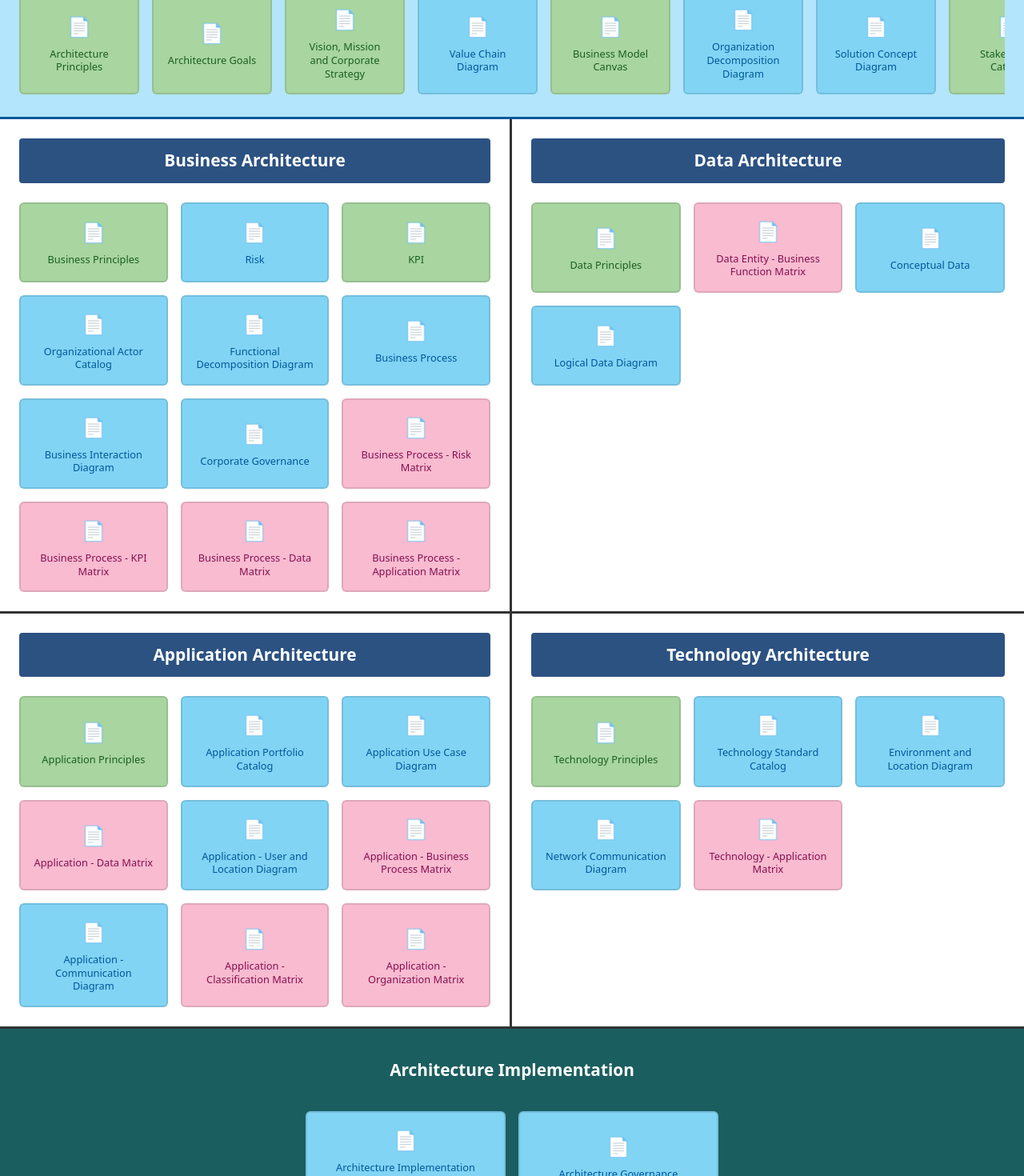
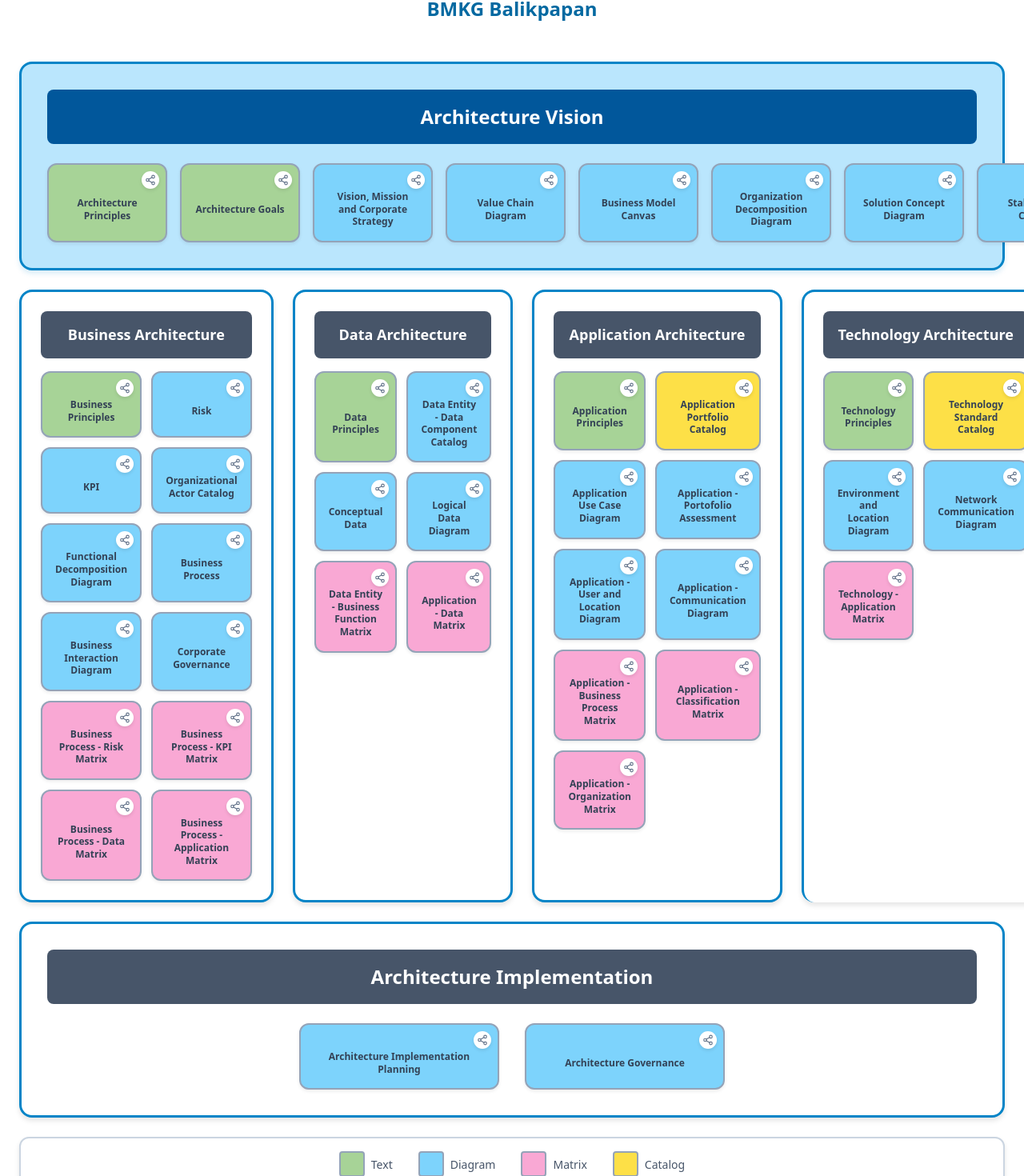
Before and after one commit to naomiguen/EA-MAGANG-BMKG, a React (Vite) app: page / in a window 1280 px wide. Shown: the part 6038-7508 px from the top of the page at 80% size. Built offline with nearby package versions, Linux system fonts and the light colour scheme; no server answers.

Commit message:
perbaikan tampilan dashboard

```diff
--- a/package.json
+++ b/package.json
@@ -10,7 +10,8 @@
     "preview": "vite preview"
   },
   "dependencies": {
-    "@supabase/supabase-js": "^2.89.0",
+    "@supabase/supabase-js": "^2.90.1",
+    "lucide-react": "^0.562.0",
     "react": "^19.2.0",
     "react-dom": "^19.2.0",
     "react-router-dom": "^7.11.0",
--- a/src/data/menuData.js
+++ b/src/data/menuData.js
@@ -2,17 +2,17 @@ export const architectureData = {
   vision: [
     { id: 1, title: "Architecture Principles", type: "text" },
     { id: 2, title: "Architecture Goals", type: "text" },
-      { id: 3, title: "Vision, Mission and Corporate Strategy", type: "text" },
-      { id: 4, title: "Value Chain Diagram", type: "diagram", path: "/value-chain" },
-      { id: 5, title: "Business Model Canvas", type: "text" },
+    { id: 3, title: "Vision, Mission and Corporate Strategy", type: "diagram" },
+    { id: 4, title: "Value Chain Diagram", type: "diagram" },
+    { id: 5, title: "Business Model Canvas", type: "diagram" },
     { id: 6, title: "Organization Decomposition Diagram", type: "diagram" },
     { id: 7, title: "Solution Concept Diagram", type: "diagram" },
-      { id: 8, title: "Stakeholder Catalog", type: "text" }
+    { id: 8, title: "Stakeholder Catalog", type: "diagram" }
   ],
   business: [
     { id: 1, title: "Business Principles", type: "text" },
     { id: 2, title: "Risk", type: "diagram" },
-      { id: 3, title: "KPI", type: "text" },
+    { id: 3, title: "KPI", type: "diagram" },
     { id: 4, title: "Organizational Actor Catalog", type: "diagram" },
     { id: 5, title: "Functional Decomposition Diagram", type: "diagram" },
     { id: 6, title: "Business Process", type: "diagram" },
@@ -25,24 +25,26 @@ export const architectureData = {
   ],
   data: [
     { id: 1, title: "Data Principles", type: "text" },
-      { id: 2, title: "Data Entity - Business Function Matrix", type: "matrix" },
+    { id: 2, title: "Data Entity - Data Component Catalog", type: "Catalog" },
     { id: 3, title: "Conceptual Data", type: "diagram" },
-      { id: 4, title: "Logical Data Diagram", type: "diagram" }
+    { id: 4, title: "Logical Data Diagram", type: "diagram" },
+    { id: 5, title: "Data Entity - Business Function Matrix", type: "matrix" },
+    { id: 6, title: "Application - Data Matrix", type: "matrix" },
   ],
   application: [
     { id: 1, title: "Application Principles", type: "text" },
-      { id: 2, title: "Application Portfolio Catalog", type: "diagram" },
+    { id: 2, title: "Application Portfolio Catalog", type: "catalog" },
     { id: 3, title: "Application Use Case Diagram", type: "diagram" },
-      { id: 4, title: "Application - Data Matrix", type: "matrix" },
+    { id: 4, title: "Application - Portofolio Assessment", type: "diagram" },
     { id: 5, title: "Application - User and Location Diagram", type: "diagram" },
-      { id: 6, title: "Application - Business Process Matrix", type: "matrix" },
-      { id: 7, title: "Application - Communication Diagram", type: "diagram" },
+    { id: 6, title: "Application - Communication Diagram", type: "diagram" },
+    { id: 7, title: "Application - Business Process Matrix", type: "matrix" },
     { id: 8, title: "Application - Classification Matrix", type: "matrix" },
     { id: 9, title: "Application - Organization Matrix", type: "matrix" }
   ],
   technology: [
     { id: 1, title: "Technology Principles", type: "text" },
-      { id: 2, title: "Technology Standard Catalog", type: "diagram" },
+    { id: 2, title: "Technology Standard Catalog", type: "catalog" },
     { id: 3, title: "Environment and Location Diagram", type: "diagram" },
     { id: 4, title: "Network Communication Diagram", type: "diagram" },
     { id: 5, title: "Technology - Application Matrix", type: "matrix" }
@@ -51,7 +53,6 @@ export const architectureData = {
     { id: 1, title: "Architecture Implementation Planning", type: "diagram" },
     { id: 2, title: "Architecture Governance", type: "diagram" }
   ]
-
 };
 
 export const valueChainData = {
--- a/src/pages/Dashboard.jsx
+++ b/src/pages/Dashboard.jsx
@@ -1,10 +1,11 @@
-
 import React from 'react';
 import { useNavigate } from 'react-router-dom';
+import { Share2 } from 'lucide-react';
 import { architectureData } from "../data/menuData";
+import './css/Dashboard.css';
 
 const Dashboard = () => {
-  const navigate = useNavigate(); // Hook untuk pindah halaman
+  const navigate = useNavigate();
 
   const getCardColor = (type) => {
     const colors = {
@@ -17,7 +18,6 @@ const Dashboard = () => {
   };
 
   const handleCardClick = (item) => {
-    // Navigasi menggunakan URL (Routing)
     if (item.title === "Organization Decomposition Diagram") {
       navigate('/business/organization');
       return;
@@ -34,17 +34,14 @@ const Dashboard = () => {
       navigate('/vision/principles');
       return;
     }
-
-    // 4. Navigasi ke Architecture Goals (Visi & Misi)
     if (item.title === "Architecture Goals") {
       navigate('/vision/goals');
-      return
+      return;
     }
     if (item.title === "Stakeholder Catalog") {
       navigate('/vision/stakeholder');
-      return
+      return;
     }
-
     if (item.title === "Organizational Actor Catalog") {
       navigate('/business/organizational');
       return;
@@ -56,38 +53,100 @@ const Dashboard = () => {
     alert(`Halaman untuk "${item.title}" belum dibuat.`);
   };
 
-  const renderSection = (title, items) => (
-    <div className="architecture-section" key={title}>
-      <h2 className="section-title">{title}</h2>
-      <div className="section-content">
-        {items.map((item) => (
+  const renderCard = (item) => (
     <div
       key={item.id}
       className={`arch-card ${getCardColor(item.type)}`}
       onClick={() => handleCardClick(item)}
-            style={{ cursor: "pointer" }}
     >
-            <div className="card-icon">📄</div>
+      <div className="card-icon-top">
+        <Share2 size={14} />
+      </div>
+      <div className="card-content">
         <p className="card-label">{item.title}</p>
-          </div>
-        ))}
       </div>
     </div>
   );
 
   return (
-    <div className="architecture-container p-6">
+    <div className="architecture-container">
+      <div className="architecture-wrapper">
+        {/* Header Title */}
+        <div className="dashboard-header">
+          <h1 className="dashboard-title">Enterprise Architecture</h1>
+          <h2 className="dashboard-subtitle">BMKG Balikpapan</h2>
+        </div>
+
+        {/* Architecture Vision Section */}
         <div className="vision-section">
-        {renderSection("Architecture Vision", architectureData.vision)}
+          <h2 className="section-title">Architecture Vision</h2>
+          <div className="vision-grid">
+            {architectureData.vision.map((item) => renderCard(item))}
           </div>
-      <div className="main-sections">
-        {renderSection("Business Architecture", architectureData.business)}
-        {renderSection("Data Architecture", architectureData.data)}
-        {renderSection("Application Architecture", architectureData.application)}
-        {renderSection("Technology Architecture", architectureData.technology)}
         </div>
+
+        {/* Main Architecture Sections */}
+        <div className="main-sections-grid">
+          {/* Business Architecture */}
+          <div className="architecture-section">
+            <h2 className="section-title">Business Architecture</h2>
+            <div className="section-grid">
+              {architectureData.business.map((item) => renderCard(item))}
+            </div>
+          </div>
+
+          {/* Data Architecture */}
+          <div className="architecture-section">
+            <h2 className="section-title">Data Architecture</h2>
+            <div className="section-grid">
+              {architectureData.data.map((item) => renderCard(item))}
+            </div>
+          </div>
+
+          {/* Application Architecture */}
+          <div className="architecture-section">
+            <h2 className="section-title">Application Architecture</h2>
+            <div className="section-grid">
+              {architectureData.application.map((item) => renderCard(item))}
+            </div>
+          </div>
+
+          {/* Technology Architecture */}
+          <div className="architecture-section">
+            <h2 className="section-title">Technology Architecture</h2>
+            <div className="section-grid">
+              {architectureData.technology.map((item) => renderCard(item))}
+            </div>
+          </div>
+        </div>
+
+        {/* Architecture Implementation Section */}
         <div className="implementation-section">
-        {renderSection("Architecture Implementation", architectureData.implementation)}
+          <h2 className="section-title">Architecture Implementation</h2>
+          <div className="implementation-grid">
+            {architectureData.implementation.map((item) => renderCard(item))}
+          </div>
+        </div>
+
+        {/* Legend */}
+        <div className="legend-container">
+          <div className="legend-item">
+            <div className="legend-box card-green"></div>
+            <span>Text</span>
+          </div>
+          <div className="legend-item">
+            <div className="legend-box card-blue"></div>
+            <span>Diagram</span>
+          </div>
+          <div className="legend-item">
+            <div className="legend-box card-pink"></div>
+            <span>Matrix</span>
+          </div>
+          <div className="legend-item">
+            <div className="legend-box card-yellow"></div>
+            <span>Catalog</span>
+          </div>
+        </div>
       </div>
     </div>
   );
--- /dev/null
+++ b/src/pages/css/Dashboard.css
@@ -0,0 +1,448 @@
+/* Container Utama */
+.architecture-container {
+  min-height: 100vh;
+  background: white;
+  padding: 1.5rem;
+}
+
+.architecture-wrapper {
+  max-width: 1400px;
+  margin: 0 auto;
+}
+
+/* Dashboard Header */
+.dashboard-header {
+  text-align: center;
+  margin-bottom: 2rem;
+  padding: 1rem 0;
+}
+
+.dashboard-title {
+  font-size: 2.5rem;
+  font-weight: bold;
+  color: #0c4a6e;
+  margin: 0;
+  margin-bottom: 0.5rem;
+}
+
+.dashboard-subtitle {
+  font-size: 1.5rem;
+  font-weight: 600;
+  color: #0369a1;
+  margin: 0;
+}
+
+/* Vision Section */
+.vision-section {
+  background: #bae6fd;
+  border-radius: 1rem;
+  padding: 2rem;
+  margin-bottom: 1.5rem;
+  border: 3px solid #0284c7;
+  box-shadow: 0 4px 6px rgba(2, 132, 199, 0.15);
+}
+
+.section-title {
+  font-size: 1.5rem;
+  font-weight: bold;
+  text-align: center;
+  margin-bottom: 1.5rem;
+  color: white;
+  background: #0369a1;
+  padding: 1rem;
+  border-radius: 0.5rem;
+}
+
+.vision-grid {
+  display: grid;
+  grid-template-columns: repeat(8, 1fr);
+  gap: 1rem;
+}
+
+/* Main Sections Grid */
+.main-sections-grid {
+  display: grid;
+  grid-template-columns: repeat(4, 1fr);
+  gap: 1.5rem;
+  margin-bottom: 1.5rem;
+}
+
+.architecture-section {
+  background: white;
+  border-radius: 1rem;
+  padding: 1.5rem;
+  border: 3px solid #0284c7;
+  box-shadow: 0 4px 6px rgba(0, 0, 0, 0.1);
+}
+
+.architecture-section .section-title {
+  color: white;
+  background: #475569;
+  font-size: 1.125rem;
+  margin-bottom: 1rem;
+}
+
+.section-grid {
+  display: grid;
+  grid-template-columns: repeat(2, 1fr);
+  gap: 0.75rem;
+}
+
+/* Implementation Section */
+.implementation-section {
+  background: white;
+  border-radius: 1rem;
+  padding: 2rem;
+  border: 3px solid #0284c7;
+  margin-bottom: 1.5rem;
+  box-shadow: 0 4px 6px rgba(0, 0, 0, 0.1);
+}
+
+.implementation-section .section-title {
+  color: white;
+  background: #475569;
+}
+
+.implementation-grid {
+  display: flex;
+  justify-content: center;
+  gap: 2rem;
+  flex-wrap: wrap;
+}
+
+.implementation-grid .arch-card {
+  width: 250px;
+}
+
+/* Card Styles */
+.arch-card {
+  position: relative;
+  border-radius: 0.75rem;
+  padding: 1rem;
+  cursor: pointer;
+  border: 2px solid #94a3b8;
+  transition: all 0.3s ease;
+  min-height: 80px;
+  display: flex;
+  align-items: center;
+  justify-content: center;
+  box-shadow: 0 2px 4px rgba(0, 0, 0, 0.08);
+}
+
+.arch-card:hover {
+  transform: scale(1.1);
+  box-shadow: 0 12px 24px rgba(0, 0, 0, 0.2);
+  z-index: 10;
+  border-color: #0284c7;
+}
+
+.card-icon-top {
+  position: absolute;
+  top: 0.5rem;
+  right: 0.5rem;
+  background: white;
+  border-radius: 50%;
+  padding: 0.25rem;
+  box-shadow: 0 2px 4px rgba(0, 0, 0, 0.1);
+  display: flex;
+  align-items: center;
+  justify-content: center;
+  color: #64748b;
+}
+
+.card-content {
+  margin-top: 1rem;
+  text-align: center;
+  width: 100%;
+}
+
+.card-label {
+  font-size: 0.75rem;
+  font-weight: 700;
+  color: #334155;
+  line-height: 1.3;
+  margin: 0;
+}
+
+/* Card Colors - Sesuai Gambar */
+.card-green {
+  background: #a7d397;
+}
+
+.card-blue {
+  background: #7dd3fc;
+}
+
+.card-pink {
+  background: #f9a8d4;
+}
+
+.card-yellow {
+  background: #fde047;
+}
+
+/* Legend */
+.legend-container {
+  display: flex;
+  justify-content: center;
+  gap: 2rem;
+  background: white;
+  border-radius: 0.75rem;
+  padding: 1rem;
+  box-shadow: 0 4px 6px rgba(0, 0, 0, 0.1);
+  flex-wrap: wrap;
+  border: 2px solid #cbd5e1;
+}
+
+.legend-item {
+  display: flex;
+  align-items: center;
+  gap: 0.5rem;
+}
+
+.legend-box {
+  width: 2rem;
+  height: 2rem;
+  border-radius: 0.25rem;
+  border: 2px solid #94a3b8;
+}
+
+.legend-item span {
+  font-size: 0.875rem;
+  font-weight: 500;
+  color: #475569;
+}
+
+/* Responsive Design */
+
+/* Tablet Large (1024px - 1279px) */
+@media (max-width: 1279px) {
+  .dashboard-title {
+    font-size: 2rem;
+  }
+
+  .dashboard-subtitle {
+    font-size: 1.25rem;
+  }
+
+  .vision-grid {
+    grid-template-columns: repeat(4, 1fr);
+  }
+
+  .main-sections-grid {
+    grid-template-columns: repeat(2, 1fr);
+  }
+}
+
+/* Tablet (768px - 1023px) */
+@media (max-width: 1023px) {
+  .architecture-container {
+    padding: 1rem;
+  }
+
+  .dashboard-header {
+    padding: 1rem 0;
+  }
+
+  .dashboard-title {
+    font-size: 1.75rem;
+  }
+
+  .dashboard-subtitle {
+    font-size: 1.125rem;
+  }
+
+  .vision-section,
+  .architecture-section,
+  .implementation-section {
+    padding: 1.25rem;
+  }
+
+  .vision-grid {
+    grid-template-columns: repeat(3, 1fr);
+    gap: 0.75rem;
+  }
+
+  .main-sections-grid {
+    grid-template-columns: repeat(2, 1fr);
+    gap: 1rem;
+  }
+
+  .section-title {
+    font-size: 1.25rem;
+  }
+
+  .architecture-section .section-title {
+    font-size: 1rem;
+  }
+}
+
+/* Mobile Large (640px - 767px) */
+@media (max-width: 767px) {
+  .architecture-container {
+    padding: 0.75rem;
+  }
+
+  .dashboard-header {
+    padding: 0.75rem 0;
+    margin-bottom: 1.5rem;
+  }
+
+  .dashboard-title {
+    font-size: 1.5rem;
+  }
+
+  .dashboard-subtitle {
+    font-size: 1rem;
+  }
+
+  .vision-section,
+  .architecture-section,
+  .implementation-section {
+    padding: 1rem;
+  }
+
+  .vision-grid {
+    grid-template-columns: repeat(2, 1fr);
+    gap: 0.5rem;
+  }
+
+  .main-sections-grid {
+    grid-template-columns: 1fr;
+    gap: 1rem;
+  }
+
+  .section-grid {
+    grid-template-columns: repeat(2, 1fr);
+    gap: 0.5rem;
+  }
+
+  .section-title {
+    font-size: 1.125rem;
+  }
+
+  .architecture-section .section-title {
+    font-size: 0.95rem;
+  }
+
+  .card-label {
+    font-size: 0.625rem;
+  }
+
+  .arch-card {
+    min-height: 70px;
+    padding: 0.75rem;
+  }
+
+  .arch-card:hover {
+    transform: scale(1.08);
+  }
+
+  .legend-container {
+    gap: 1rem;
+    padding: 0.75rem;
+  }
+
+  .legend-box {
+    width: 1.5rem;
+    height: 1.5rem;
+  }
+
+  .legend-item span {
+    font-size: 0.75rem;
+  }
+}
+
+/* Mobile Small (< 640px) */
+@media (max-width: 639px) {
+  .architecture-container {
+    padding: 0.5rem;
+  }
+
+  .dashboard-header {
+    padding: 0.5rem 0;
+  }
+
+  .dashboard-title {
+    font-size: 1.25rem;
+  }
+
+  .dashboard-subtitle {
+    font-size: 0.875rem;
+  }
+
+  .vision-section,
+  .architecture-section,
+  .implementation-section {
+    padding: 0.75rem;
+    border-width: 2px;
+  }
+
+  .vision-grid {
+    grid-template-columns: repeat(2, 1fr);
+    gap: 0.5rem;
+  }
+
+  .section-grid {
+    grid-template-columns: 1fr;
+    gap: 0.5rem;
+  }
+
+  .section-title {
+    font-size: 1rem;
+    margin-bottom: 1rem;
+  }
+
+  .architecture-section .section-title {
+    font-size: 0.875rem;
+  }
+
+  .card-label {
+    font-size: 0.625rem;
+  }
+
+  .arch-card {
+    min-height: 60px;
+    padding: 0.5rem;
+  }
+
+  .card-icon-top {
+    top: 0.25rem;
+    right: 0.25rem;
+    padding: 0.2rem;
+  }
+
+  .card-icon-top svg {
+    width: 12px;
+    height: 12px;
+  }
+
+  .implementation-grid .arch-card {
+    width: 100%;
+  }
+
+  .legend-container {
+    gap: 0.75rem;
+    padding: 0.5rem;
+  }
+
+  .legend-box {
+    width: 1.25rem;
+    height: 1.25rem;
+  }
+
+  .legend-item span {
+    font-size: 0.7rem;
+  }
+}
+
+/* Extra Small Mobile (< 480px) */
+@media (max-width: 479px) {
+  .vision-grid {
+    grid-template-columns: 1fr;
+  }
+
+  .card-label {
+    font-size: 0.7rem;
+  }
+}
```
Also changed, not shown: 1 other file (tests, documents, lock files or other folders). Lines whose indentation alone changed are shown as unchanged.
